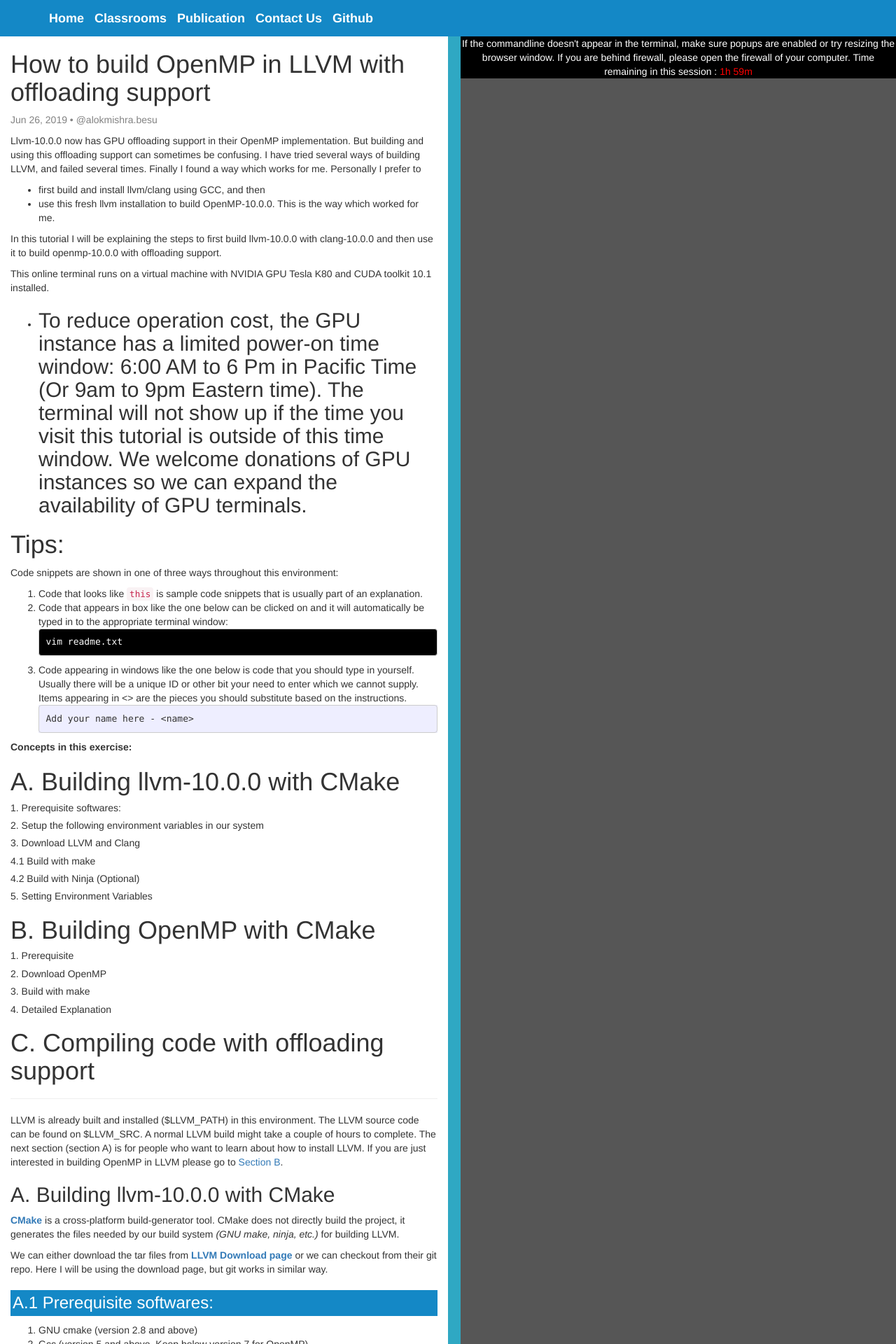
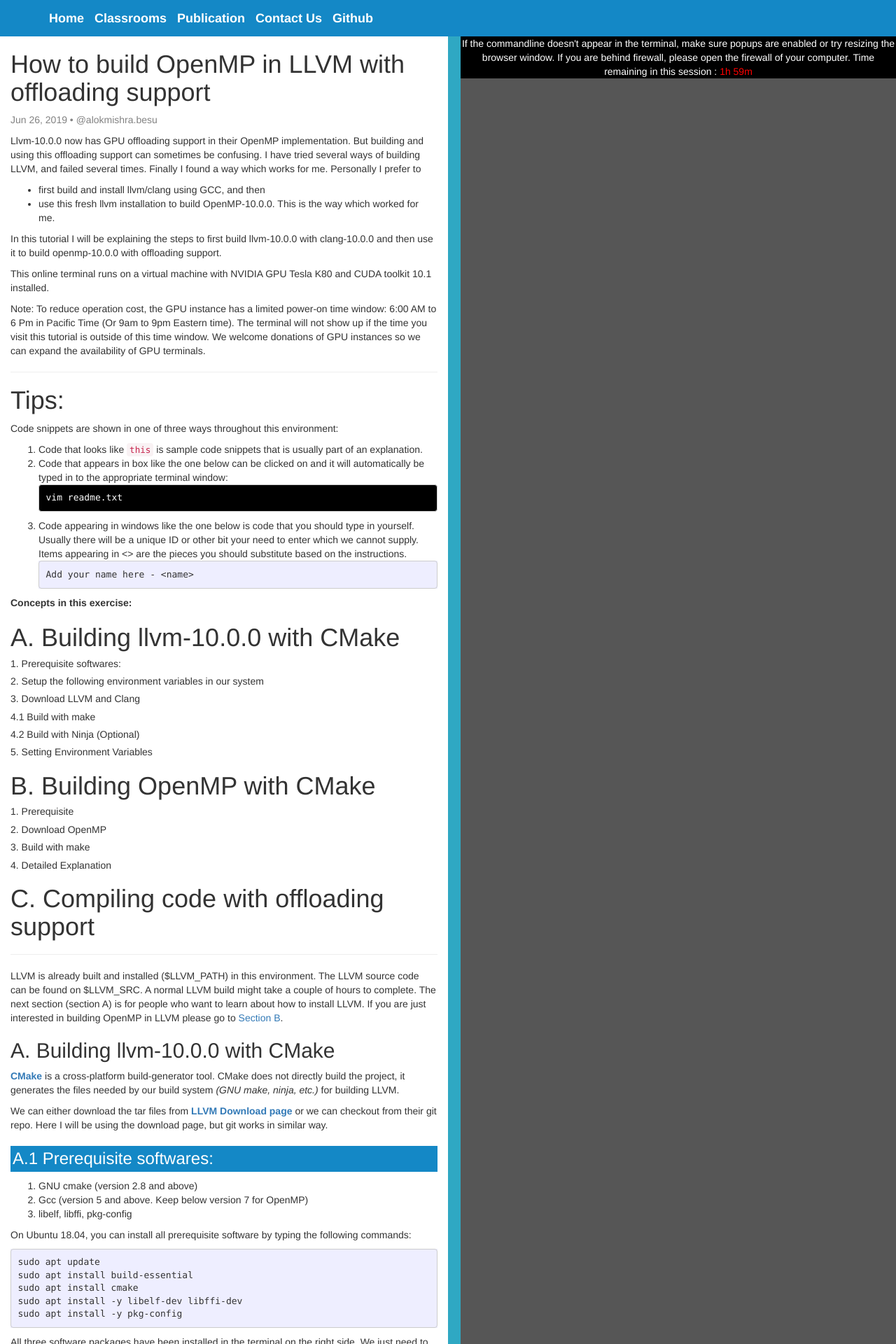
Before and after one commit to freeCompilerCamp/freecompilercamp.github.io, a Jekyll site: the page built from _posts/2019-06-26-llvm-openmp-build.markdown, in a window 1280 px wide. Shown: the top 1920 px of the page at 70% size. Built offline with Jekyll 4.4.1, drawn with Linux system fonts in a browser that asks for light colours; nearby versions of some CDN libraries; some of the changed lines change nothing that is shown; some of the changed text lies outside the part shown; grey boxes are pictures that could not be loaded.

Commit message:
Update 2019-06-26-llvm-openmp-build.markdown

```diff
--- a/_posts/2019-06-26-llvm-openmp-build.markdown
+++ b/_posts/2019-06-26-llvm-openmp-build.markdown
@@ -17,7 +17,9 @@
 In this tutorial I will be explaining the steps to first build llvm-10.0.0 with clang-10.0.0 and then use it to build openmp-10.0.0 with offloading support.
 
 This online terminal runs on a virtual machine with NVIDIA GPU Tesla K80 and CUDA toolkit 10.1 installed.
-* To reduce operation cost, the GPU instance has a limited power-on time window: 6:00 AM to 6 Pm in Pacific Time (Or 9am to 9pm Eastern time). The terminal will not show up if the time you visit this tutorial is outside of this time window. We welcome donations of GPU instances so we can expand the availability of GPU terminals.
+
+Note: To reduce operation cost, the GPU instance has a limited power-on time window: 6:00 AM to 6 Pm in Pacific Time (Or 9am to 9pm Eastern time). The terminal will not show up if the time you visit this tutorial is outside of this time window. We welcome donations of GPU instances so we can expand the availability of GPU terminals.
+
 ---
 
 # Tips:
```
